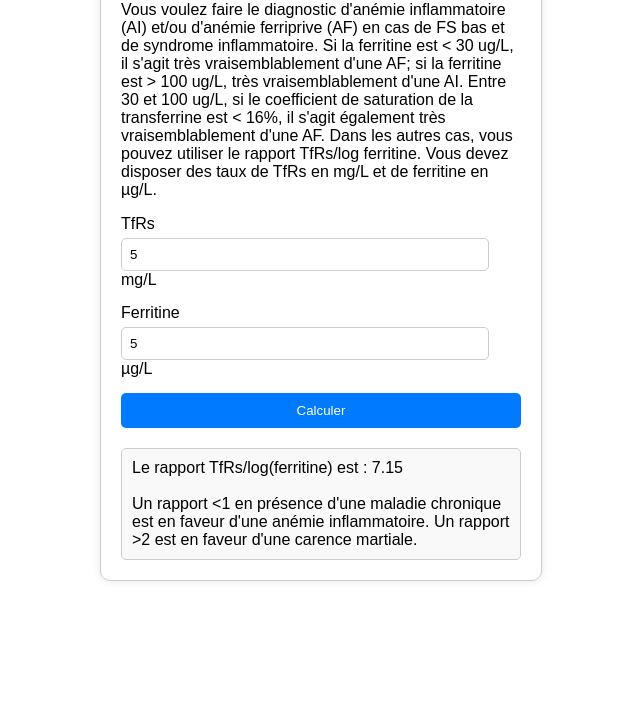
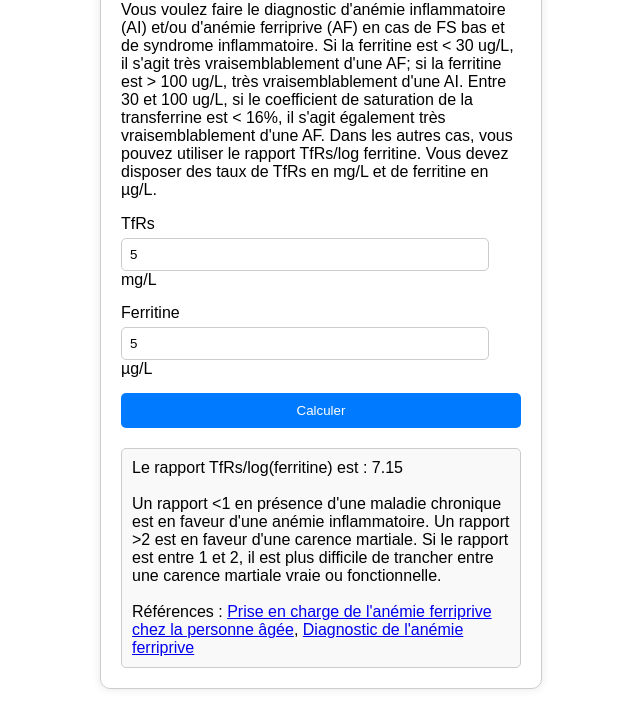
Before and after one commit to AbBe-web/TfRs-log-ferritine, a plain HTML site: page index.html in a window 1280 px wide. Both pictures are taken after typing "5", "5" into the empty fields and a click on the button "Calculer". Shown: the part 157-866 px from the top of the page, without its empty margins (319-959 px from the left). Before the commit the page ends 800 px from the top, so only its background shows below. Drawn offline with Linux system fonts and the light colour scheme.

Commit message:
Update index.html

```diff
--- a/index.html
+++ b/index.html
@@ -88,7 +88,10 @@
             const rapport = tfrs / Math.log10(ferritine);
             resultDiv.innerHTML = `Le rapport TfRs/log(ferritine) est : ${rapport.toFixed(2)}<br><br>` +
                                   "Un rapport <1 en présence d'une maladie chronique est en faveur d'une anémie inflammatoire. " +
-                                  "Un rapport >2 est en faveur d'une carence martiale.";
+                                  "Un rapport >2 est en faveur d'une carence martiale. " +
+                                  "Si le rapport est entre 1 et 2, il est plus difficile de trancher entre une carence martiale vraie ou fonctionnelle.<br><br>" +
+                                  "Références : <a href='https://www.fmcgastro.org/textes-postus/no-postu_year/prise-en-charge-de-lanemie-ferriprive-chez-la-personne-agee/' target='_blank'>Prise en charge de l'anémie ferriprive chez la personne âgée</a>, " +
+                                  "<a href='https://www.revmed.ch/view/514249/4206039/RMS_idPAS_D_ISBN_pu2011-37s_sa03_art03.pdf' target='_blank'>Diagnostic de l'anémie ferriprive</a>";
         }
     </script>
 </body>
```
